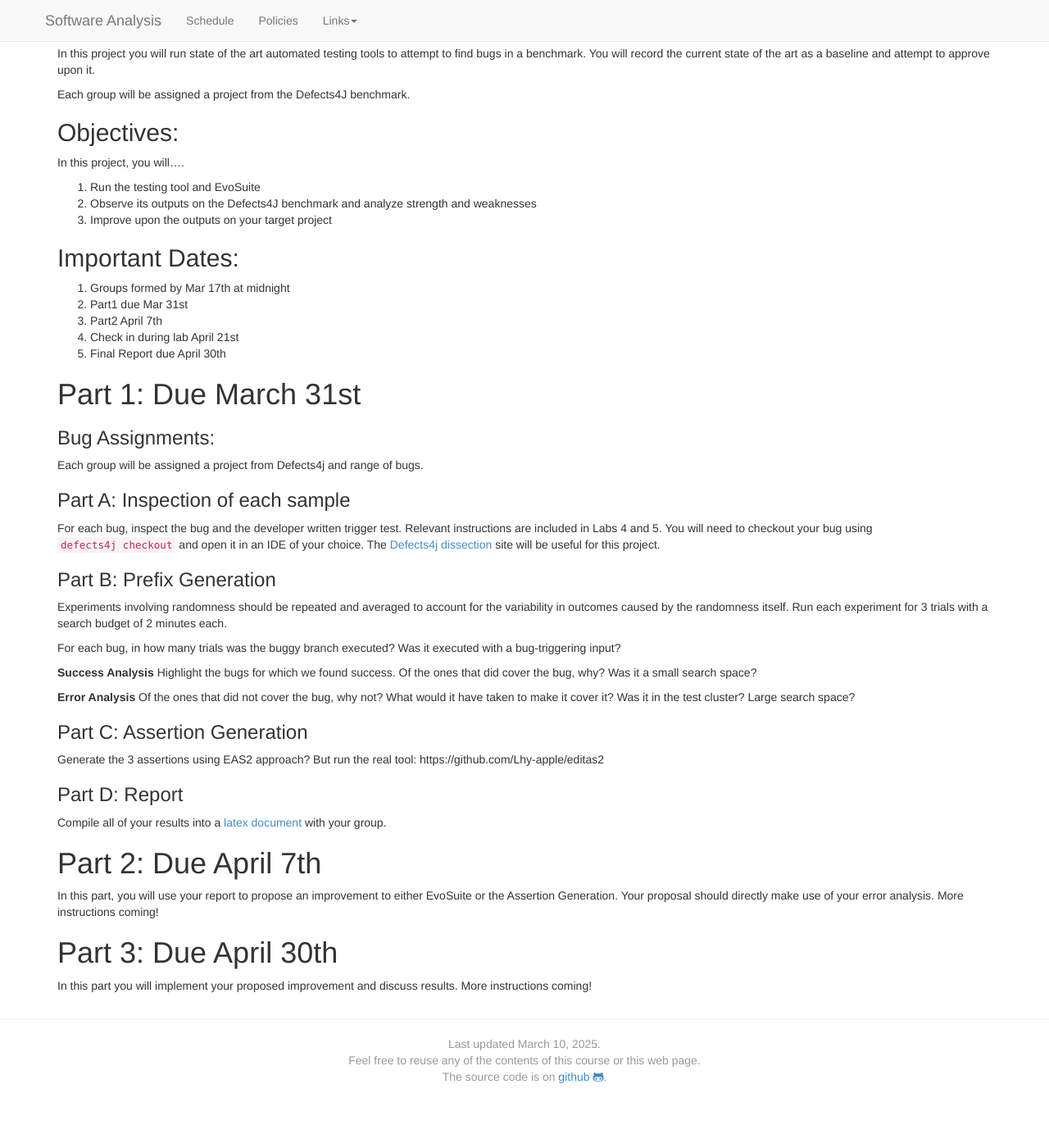
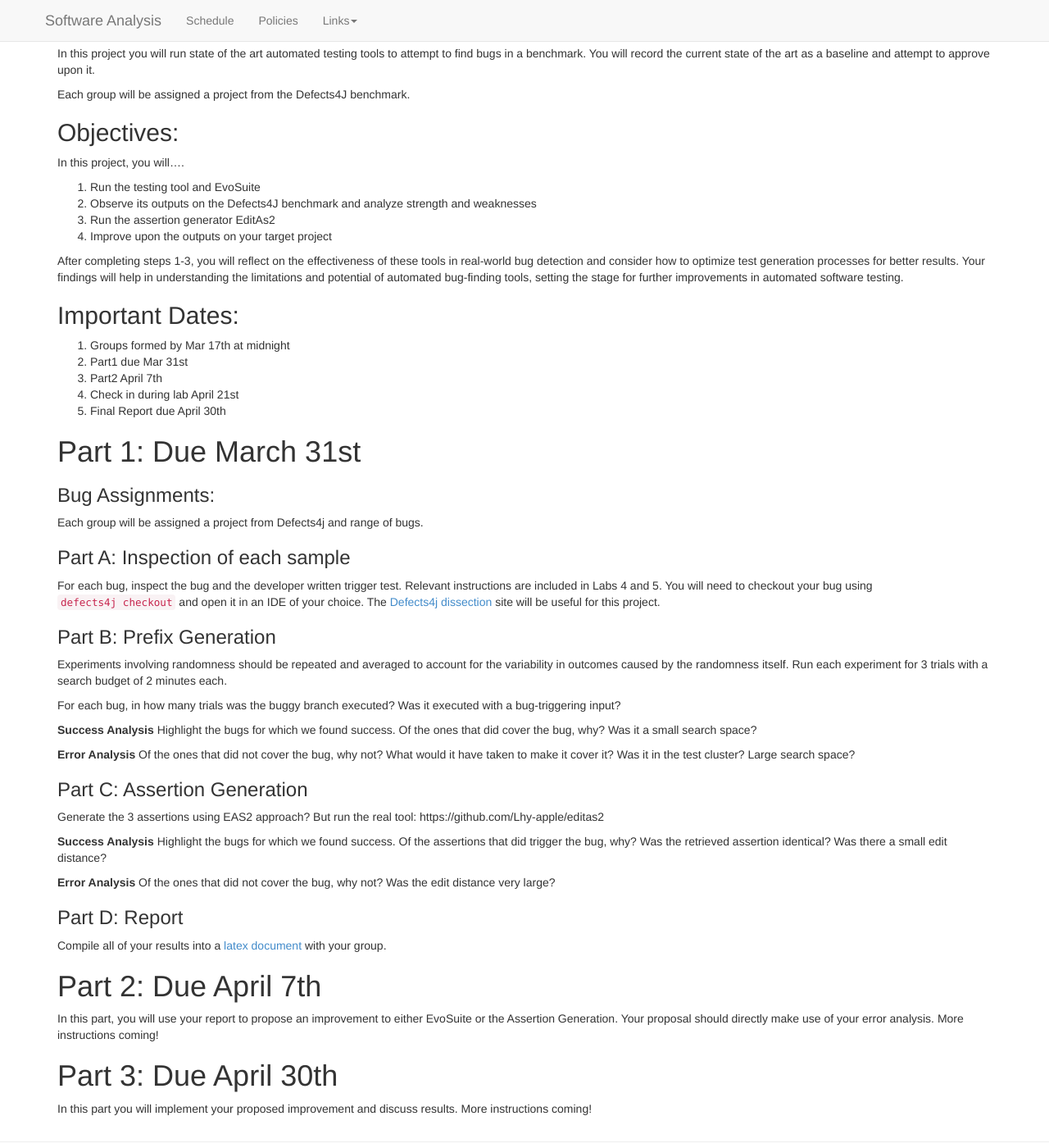
Before and after one commit to bmc-cs-software-analysis/383, a Jekyll site: the page built from project/Project.md, in a window 1280 px wide and 1400 px high, scrolled down 284 px. Shown: the whole window at 82% size. Built offline with Jekyll 4.4.1, drawn with Linux system fonts in a browser that asks for light colours; nearby versions of some CDN libraries; before the commit the page ends 1607 px from its top, so only the background shows below that.

Commit message:
project additions

```diff
--- a/project/Project.md
+++ b/project/Project.md
@@ -66,7 +66,10 @@
 
 1. Run the testing tool and EvoSuite
 2. Observe its outputs on the Defects4J benchmark and analyze strength and weaknesses
-3. Improve upon the outputs on your target project
+3. Run the assertion generator EditAs2
+4. Improve upon the outputs on your target project
+
+After completing steps 1-3, you will reflect on the effectiveness of these tools in real-world bug detection and consider how to optimize test generation processes for better results. Your findings will help in understanding the limitations and potential of automated bug-finding tools, setting the stage for further improvements in automated software testing.
 
 ## Important Dates:
 1. Groups formed by Mar 17th at midnight
@@ -101,6 +104,12 @@
 Generate the 3 assertions using EAS2 approach? But run the real tool:
 https://github.com/Lhy-apple/editas2
 
+**Success Analysis**
+Highlight the bugs for which we found success. Of the assertions that did trigger the bug, why? Was the retrieved assertion identical? Was there a small edit distance?
+
+**Error Analysis**
+Of the ones that did not cover the bug, why not? Was the edit distance very large?
+
 ### Part D: Report
 Compile all of your results into a [latex document](https://www.overleaf.com/read/skgqsjtdprhz#2b546f) with your group.
 
```
